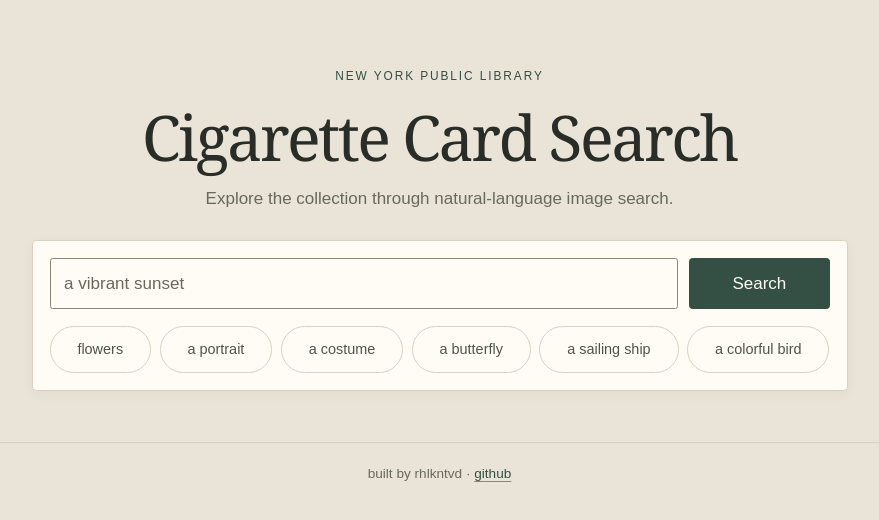
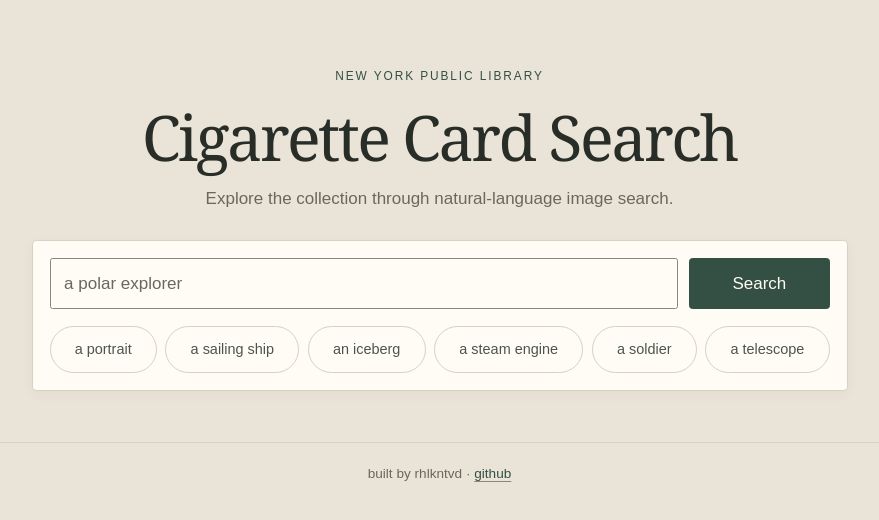
Before and after one commit to rhlkntvd/cigarette-card-search, a Next.js app: page / in a window 1280 px wide. Shown: the top 520 px of the page, without its empty margins (193-1072 px from the left). Built offline with nearby package versions, Linux system fonts and the light colour scheme.

Commit message:
Update search examples and link live app

```diff
--- a/src/app/card-search.tsx
+++ b/src/app/card-search.tsx
@@ -12,12 +12,12 @@ import { SEARCH_PAGE_SIZE } from "./search-page";
 import type { SearchPage } from "./search-page";
 
 const EXAMPLE_QUERIES = [
-  "flowers",
   "a portrait",
-  "a costume",
-  "a butterfly",
   "a sailing ship",
-  "a colorful bird",
+  "an iceberg",
+  "a steam engine",
+  "a soldier",
+  "a telescope",
 ];
 
 interface SearchResults extends SearchPage {
@@ -190,7 +190,7 @@ export default function CardSearch() {
             type="search"
             aria-label="Describe an image"
             enterKeyHint="search"
-            placeholder="a vibrant sunset"
+            placeholder="a polar explorer"
             value={query}
             onChange={(event) => setQuery(event.target.value)}
             aria-describedby={
```
Also changed, not shown: 1 other file (tests, documents, lock files or other folders).
